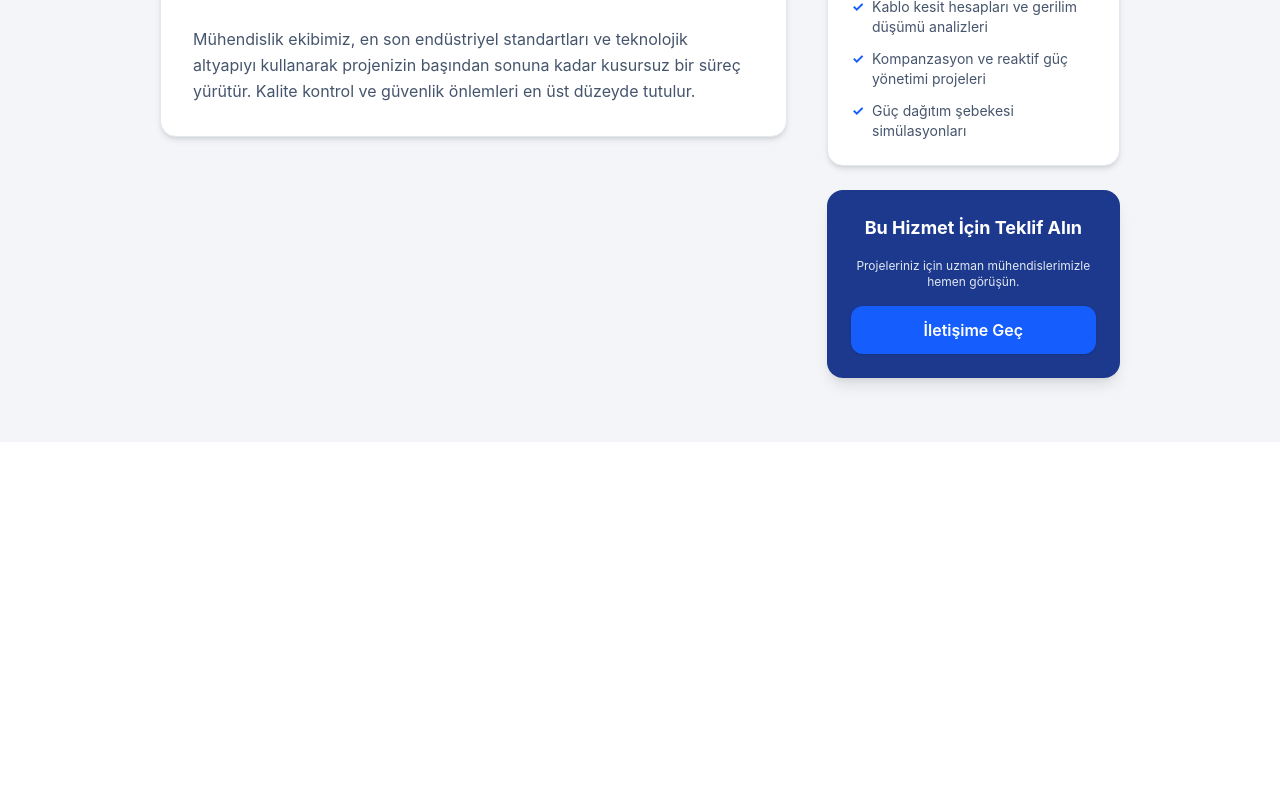
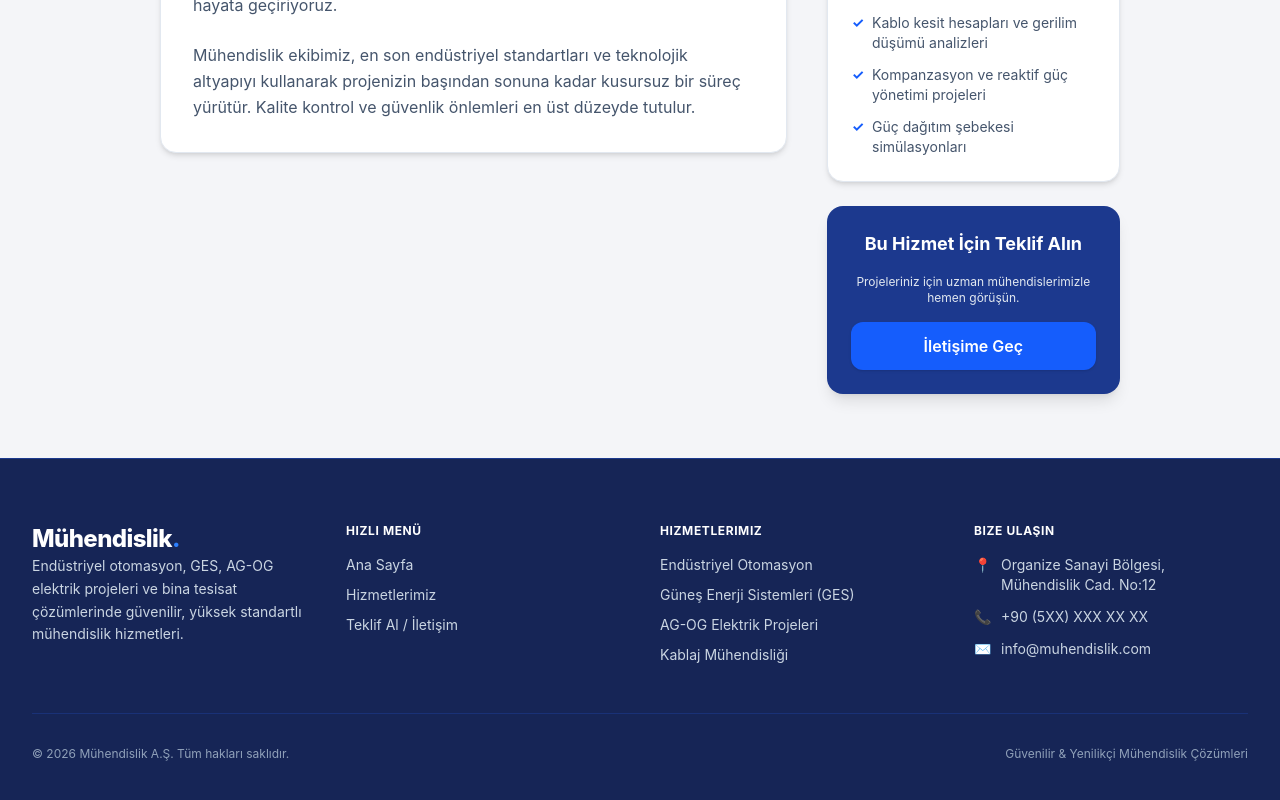
Before and after one commit to 7aslan/vision-site, a React (Vite) app: page /hizmetler/ag-og-elektrik-projeleri in a window 1280 px wide. Shown: the part 894-1694 px from the top of the page. Before the commit the page ends 1336 px from the top, so only its background shows below. Built offline with nearby package versions, Linux system fonts and the light colour scheme.

Commit message:
add: Footer fix : typoos

```diff
--- a/src/App.jsx
+++ b/src/App.jsx
@@ -5,7 +5,8 @@ import Hero from './components/Hero';
 import Services from './components/Services';
 import Contact from './components/Contact';
 import ServiceDetail from './components/ServiceDetail';
-import ScrollToTop from './components/ScrollToTop'; // 1. İçe aktar
+import ScrollToTop from './components/ScrollToTop';
+import Footer from './components/Footer'; // 1. Import et
 
 export default function App() {
   const [darkMode, setDarkMode] = useState(false);
@@ -19,8 +20,9 @@ export default function App() {
   }, [darkMode]);
 
   return (
-    <div className="min-h-screen bg-[#f4f5f8] dark:bg-slate-950 text-slate-900 dark:text-slate-100 transition-colors duration-300">
-      <ScrollToTop /> {/* 2. Buraya ekle */}
+    <div className="min-h-screen bg-[#f4f5f8] dark:bg-slate-950 text-slate-900 dark:text-slate-100 transition-colors duration-300 flex flex-col justify-between">
+      <div>
+        <ScrollToTop />
         <Navbar darkMode={darkMode} setDarkMode={setDarkMode} />
 
         <Routes>
@@ -37,5 +39,9 @@ export default function App() {
           <Route path="/hizmetler/:id" element={<ServiceDetail />} />
         </Routes>
       </div>
+
+      {/* 2. En alta Footer ekle */}
+      <Footer />
+    </div>
   );
 }
--- /dev/null
+++ b/src/components/Footer.jsx
@@ -0,0 +1,108 @@
+import React from 'react';
+import { Link } from 'react-router-dom';
+
+export default function Footer() {
+  const currentYear = new Date().getFullYear();
+
+  return (
+    <footer className="bg-blue-950 text-slate-300 dark:bg-slate-900 dark:text-slate-400 border-t border-blue-900 dark:border-slate-800 transition-colors duration-300">
+      <div className="max-w-7xl mx-auto px-4 sm:px-6 lg:px-8 py-16">
+        <div className="grid grid-cols-1 md:grid-cols-2 lg:grid-cols-4 gap-10">
+
+          {/* Kolon 1: Logo & Şirket Özet Bilgisi */}
+          <div className="space-y-4">
+            <span className="text-2xl font-extrabold tracking-tight text-white dark:text-blue-400">
+              Mühendislik<span className="text-blue-500">.</span>
+            </span>
+            <p className="text-sm text-slate-300 dark:text-slate-400 leading-relaxed">
+              Endüstriyel otomasyon, GES, AG-OG elektrik projeleri ve bina tesisat çözümlerinde güvenilir, yüksek standartlı mühendislik hizmetleri.
+            </p>
+          </div>
+
+          {/* Kolon 2: Hızlı Bağlantılar */}
+          <div className="space-y-4">
+            <h3 className="text-base font-bold text-white dark:text-slate-200 uppercase tracking-wider text-xs">
+              Hızlı Menü
+            </h3>
+            <ul className="space-y-2.5 text-sm">
+              <li>
+                <Link to="/" className="hover:text-white dark:hover:text-blue-400 transition-colors">
+                  Ana Sayfa
+                </Link>
+              </li>
+              <li>
+                <a href="/#services" className="hover:text-white dark:hover:text-blue-400 transition-colors">
+                  Hizmetlerimiz
+                </a>
+              </li>
+              <li>
+                <a href="/#contact" className="hover:text-white dark:hover:text-blue-400 transition-colors">
+                  Teklif Al / İletişim
+                </a>
+              </li>
+            </ul>
+          </div>
+
+          {/* Kolon 3: Uzmanlık Alanlarımız */}
+          <div className="space-y-4">
+            <h3 className="text-base font-bold text-white dark:text-slate-200 uppercase tracking-wider text-xs">
+              Hizmetlerimiz
+            </h3>
+            <ul className="space-y-2.5 text-sm">
+              <li>
+                <Link to="/hizmetler/endustriyel-otomasyon" className="hover:text-white dark:hover:text-blue-400 transition-colors">
+                  Endüstriyel Otomasyon
+                </Link>
+              </li>
+              <li>
+                <Link to="/hizmetler/gunes-enerji-sistemleri" className="hover:text-white dark:hover:text-blue-400 transition-colors">
+                  Güneş Enerji Sistemleri (GES)
+                </Link>
+              </li>
+              <li>
+                <Link to="/hizmetler/ag-og-elektrik-projeleri" className="hover:text-white dark:hover:text-blue-400 transition-colors">
+                  AG-OG Elektrik Projeleri
+                </Link>
+              </li>
+              <li>
+                <Link to="/hizmetler/kablaj-muhendisligi" className="hover:text-white dark:hover:text-blue-400 transition-colors">
+                  Kablaj Mühendisliği
+                </Link>
+              </li>
+            </ul>
+          </div>
+
+          {/* Kolon 4: İletişim Bilgileri */}
+          <div className="space-y-4">
+            <h3 className="text-base font-bold text-white dark:text-slate-200 uppercase tracking-wider text-xs">
+              Bize Ulaşın
+            </h3>
+            <ul className="space-y-3 text-sm">
+              <li className="flex items-start space-x-2.5">
+                <span className="text-blue-400 font-bold">📍</span>
+                <span>Organize Sanayi Bölgesi, Mühendislik Cad. No:12</span>
+              </li>
+              <li className="flex items-center space-x-2.5">
+                <span className="text-blue-400 font-bold">📞</span>
+                <span>+90 (5XX) XXX XX XX</span>
+              </li>
+              <li className="flex items-center space-x-2.5">
+                <span className="text-blue-400 font-bold">✉️</span>
+                <span>info@muhendislik.com</span>
+              </li>
+            </ul>
+          </div>
+
+        </div>
+
+        {/* Alt Çizgi & Telif Hakkı (Copyright) */}
+        <div className="mt-12 pt-8 border-t border-blue-900/60 dark:border-slate-800 flex flex-col sm:flex-row items-center justify-between text-xs text-slate-400 dark:text-slate-500 gap-4">
+          <p>© {currentYear} Mühendislik A.Ş. Tüm hakları saklıdır.</p>
+          <p className="text-slate-400 dark:text-slate-500">
+            Güvenilir & Yenilikçi Mühendislik Çözümleri
+          </p>
+        </div>
+      </div>
+    </footer>
+  );
+}
--- a/src/components/Navbar.jsx
+++ b/src/components/Navbar.jsx
@@ -6,20 +6,21 @@ export default function Navbar({ darkMode, setDarkMode }) {
   return (
     <nav className="sticky top-0 z-50 transition-colors duration-300 bg-blue-900 text-white dark:bg-slate-900 dark:text-slate-100 border-b border-blue-800 dark:border-slate-800 shadow-md">
       <div className="max-w-7xl mx-auto px-4 sm:px-6 lg:px-8">
-        <div className="flex justify-between h-16 items-center">
+        {/* Yükseklik h-20 yapılarak daha tok ve kurumsal bir görünüm kazandırıldı */}
+        <div className="flex justify-between h-20 items-center">
 
           {/* Logo */}
           <div className="flex-shrink-0 flex items-center">
-            <span className="text-xl font-bold tracking-tight text-white dark:text-blue-400">
+            <span className="text-2xl font-bold tracking-tight text-white dark:text-blue-400">
               Mühendislik<span className="text-blue-400">.</span>
             </span>
           </div>
 
           {/* Desktop Menu */}
           <div className="hidden md:flex items-center space-x-8">
-            <a href="#hero" className="text-sm font-medium text-slate-200 hover:text-white dark:text-slate-300 dark:hover:text-blue-400 transition-colors">Ana Sayfa</a>
-            <a href="#services" className="text-sm font-medium text-slate-200 hover:text-white dark:text-slate-300 dark:hover:text-blue-400 transition-colors">Hizmetler</a>
-            <a href="#contact" className="text-sm font-medium text-slate-200 hover:text-white dark:text-slate-300 dark:hover:text-blue-400 transition-colors">İletişim</a>
+            <a href="#hero" className="text-lg font-medium text-slate-200 hover:text-white dark:text-slate-300 dark:hover:text-blue-400 transition-colors">Ana Sayfa</a>
+            <a href="#services" className="text-lg font-medium text-slate-200 hover:text-white dark:text-slate-300 dark:hover:text-blue-400 transition-colors">Hizmetler</a>
+            <a href="#contact" className="text-lg font-medium text-slate-200 hover:text-white dark:text-slate-300 dark:hover:text-blue-400 transition-colors">İletişim</a>
 
             {/* Dark Mode Toggle Button */}
             <button
@@ -47,7 +48,7 @@ export default function Navbar({ darkMode, setDarkMode }) {
                 {isOpen ? (
                   <path strokeLinecap="round" strokeLinejoin="round" strokeWidth={2} d="M6 18L18 6M6 6l12 12" />
                 ) : (
-                  <path strokeLinecap="round" strokeLinejoin="round" strokeWidth={2} d="M4 6h16M4 12h16M4 18h16" />
+                  <path strokeLinecap="round" strokeLinejoin="round" strokeWidth= {2} d="M4 6h16M4 12h16M4 18h16" />
                 )}
               </svg>
             </button>
@@ -57,7 +58,7 @@ export default function Navbar({ darkMode, setDarkMode }) {
 
       {/* Mobile Menu Dropdown */}
       {isOpen && (
-        <div className="md:hidden bg-blue-950 dark:bg-slate-900 border-b border-blue-800 dark:border-slate-800 px-4 pt-2 pb-4 space-y-2">
+        <div className="md:hidden bg-blue-950 dark:bg-slate-900 border-b border-blue-800 dark:border-slate-800 px-4 pt-3 pb-5 space-y-2">
           <a href="#hero" className="block px-3 py-2 rounded-md text-base font-medium text-slate-200 hover:bg-blue-900">Ana Sayfa</a>
           <a href="#services" className="block px-3 py-2 rounded-md text-base font-medium text-slate-200 hover:bg-blue-900">Hizmetler</a>
           <a href="#contact" className="block px-3 py-2 rounded-md text-base font-medium text-slate-200 hover:bg-blue-900">İletişim</a>
```
Lines whose indentation alone changed are shown as unchanged.
